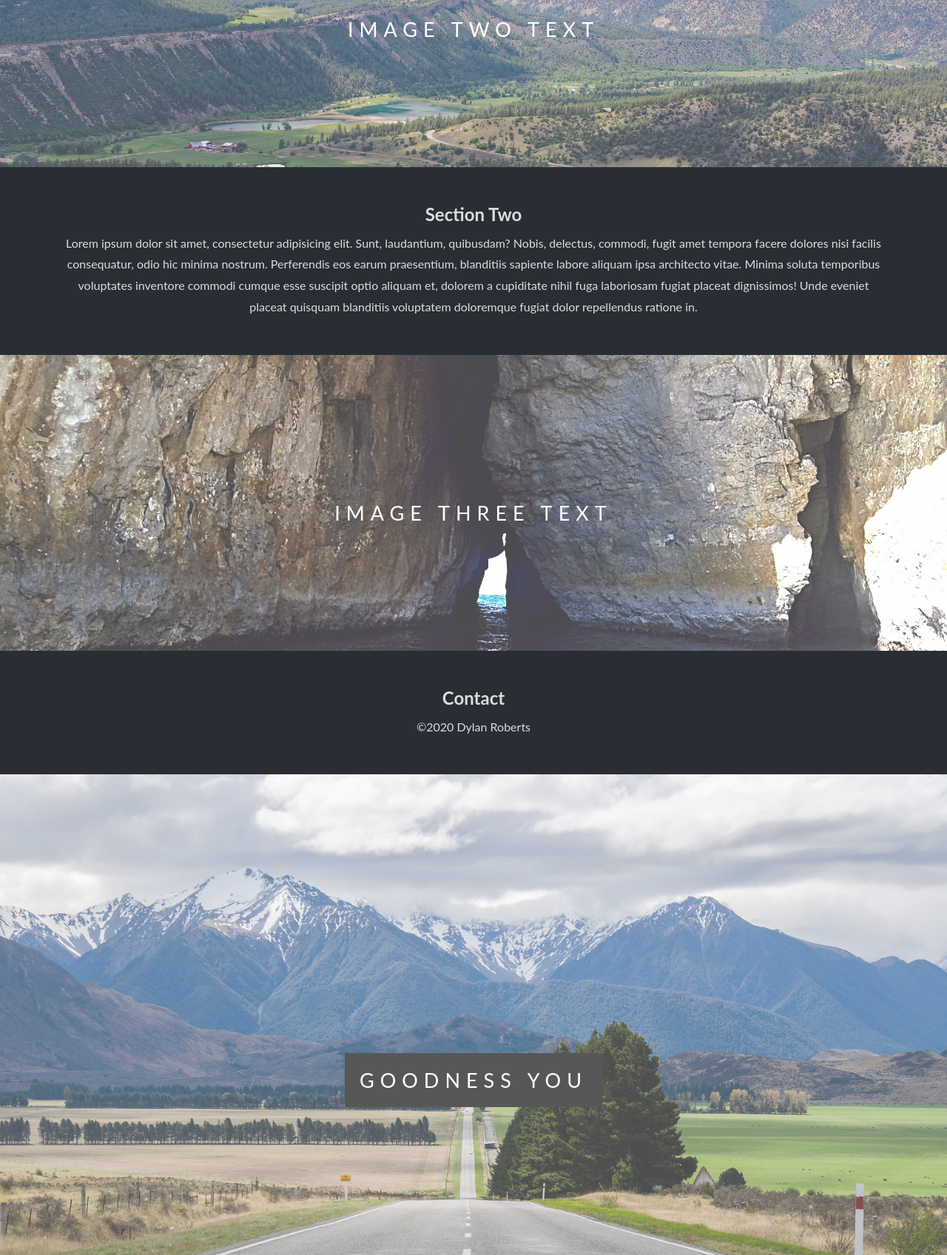
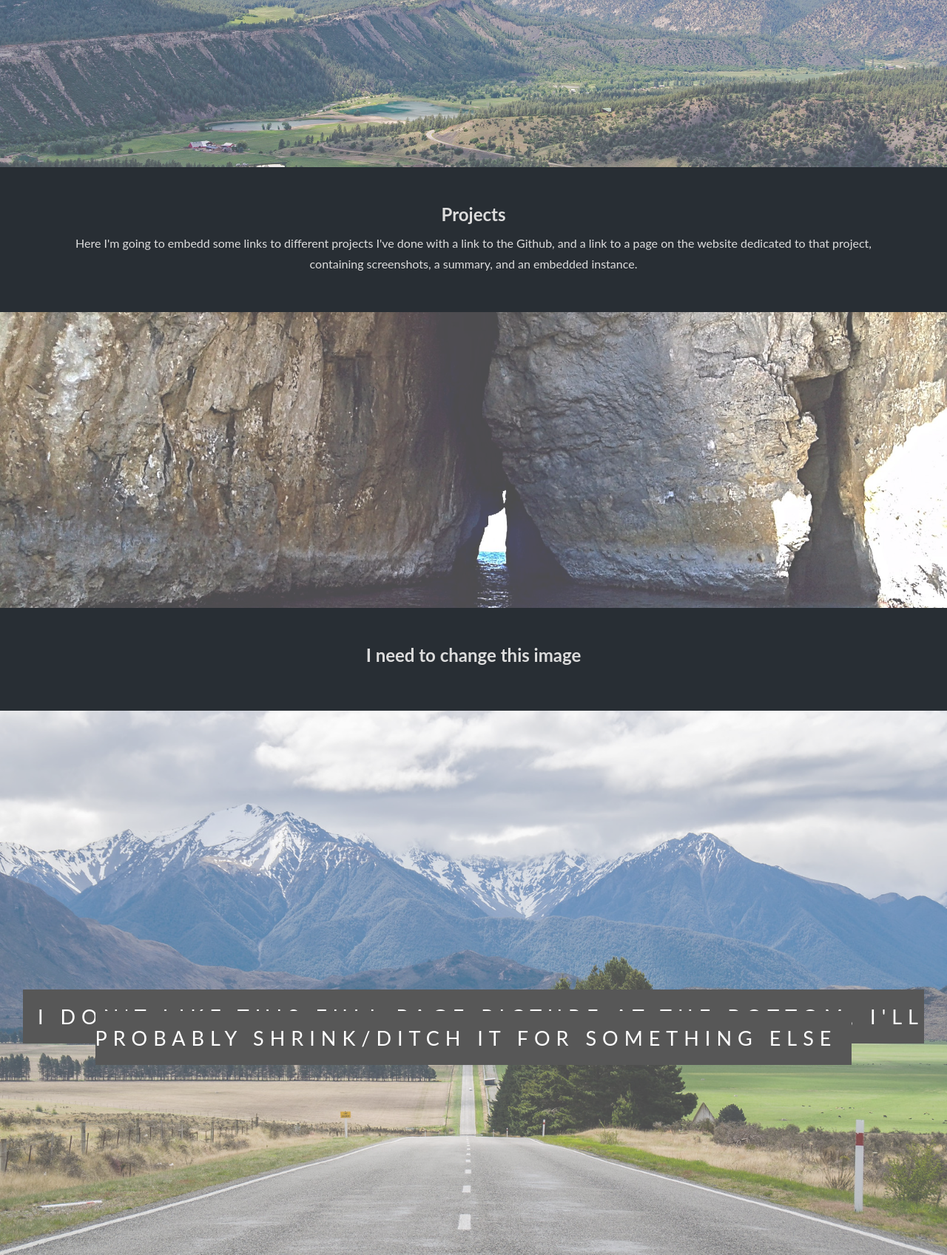
Before and after one commit to RobertsNC/Website, a plain HTML site: page index.html in a window 1280 px wide. Shown: the part 1257-2954 px from the top of the page at 74% size. Drawn offline with Linux system fonts and the light colour scheme.

Commit message:
adding in some future plans on how I plan on building the website. Should create a working website that I can show people and work on this at the same time. I think it'll be a week to 3 weeks before I get it in a form that I really like, there's lots to do and not a lot of time to do it.

```diff
--- a/index.html
+++ b/index.html
@@ -25,7 +25,8 @@
           <ul>
             <li><a href="#">Home</a></li>
             <li><a href="#">About</a></li>
-            <li><a href="#">Services</a></li>
+            <li><a href="#">Projects</a></li>
+            <li><a href="#">Resume</a></li>
             <li><a href="#">Contact</a></li>
           </ul>
         </div>
@@ -44,44 +45,44 @@
   <section class="section section-light">
     <h2>Biography</h2>
     <p class="p-bio">
-      Hi, welcome to my website! My name is Dylan Roberts and I was born and raised in Farmington Maine. From an early age I was interested in history, reading, and loved to play computer games. As time went one, and my interests developed, I focused in on "tech" building my own computer and starting to program in high school. I then made the decision to major in Computer Science at Dalhousie University, something I look back on and think of one of the best choices I've ever made. Living in a foreign (hey Canada is foreign to me) country game me an opportunity to grow as both a person and a programmer, as I close in on finishing my degree, I am looking for an oppertunity to showcase what I've learned, but most of all continue my education while working in the industy.
+      Hi, welcome to my website! My name is Dylan Roberts and I was born and raised in Farmington Maine. From an early age I was interested in history, reading, and loved to play computer games. As time went one, and my interests developed, I focused in on "tech" building my own computer and starting to program in high school.
+      I then made the decision to major in Computer Science at Dalhousie University, something I look back on and think of one of the best choices I've ever made. Living in a foreign (hey Canada is foreign to me) country game me an opportunity to grow as both a person and a programmer, as I close in on finishing my degree, I am looking for an oppertunity to showcase what I've learned, but most of all continue my education while working in the industy.
     </p>
   </section>
 
   <div class="pimg2">
     <div class="ptext">
       <span class="border trans">
-        Image Two Text
       </span>
     </div>
   </div>
 
   <section class="section section-dark">
-    <h2>Section Two</h2>
+    <h2>Projects</h2>
     <p>
-      Lorem ipsum dolor sit amet, consectetur adipisicing elit. Sunt, laudantium, quibusdam? Nobis, delectus, commodi, fugit amet tempora facere dolores nisi facilis consequatur, odio hic minima nostrum. Perferendis eos earum praesentium, blanditiis sapiente labore aliquam ipsa architecto vitae. Minima soluta temporibus voluptates inventore commodi cumque esse suscipit optio aliquam et, dolorem a cupiditate nihil fuga laboriosam fugiat placeat dignissimos! Unde eveniet placeat quisquam blanditiis voluptatem doloremque fugiat dolor repellendus ratione in.
+      Here I'm going to embedd some links to different projects I've done with a link to the Github, and a link to a page on the website dedicated to that project, containing screenshots, a summary, and an embedded instance.
+
     </p>
   </section>
 
   <div class="pimg3">
     <div class="ptext">
       <span class="border trans">
-        Image Three Text
+
       </span>
     </div>
   </div>
 
   <section class="section section-dark">
-    <h2>Contact</h2>
+    <h2>I need to change this image</h2>
     <p>
-      ©2020 Dylan Roberts
     </p>
   </section>
 
   <div class="pimg1">
     <div class="ptext">
       <span class="border">
-        Goodness you
+        I don't like this full page picture at the bottom, I'll probably shrink/ditch it for something else
       </span>
     </div>
   </div>
```
